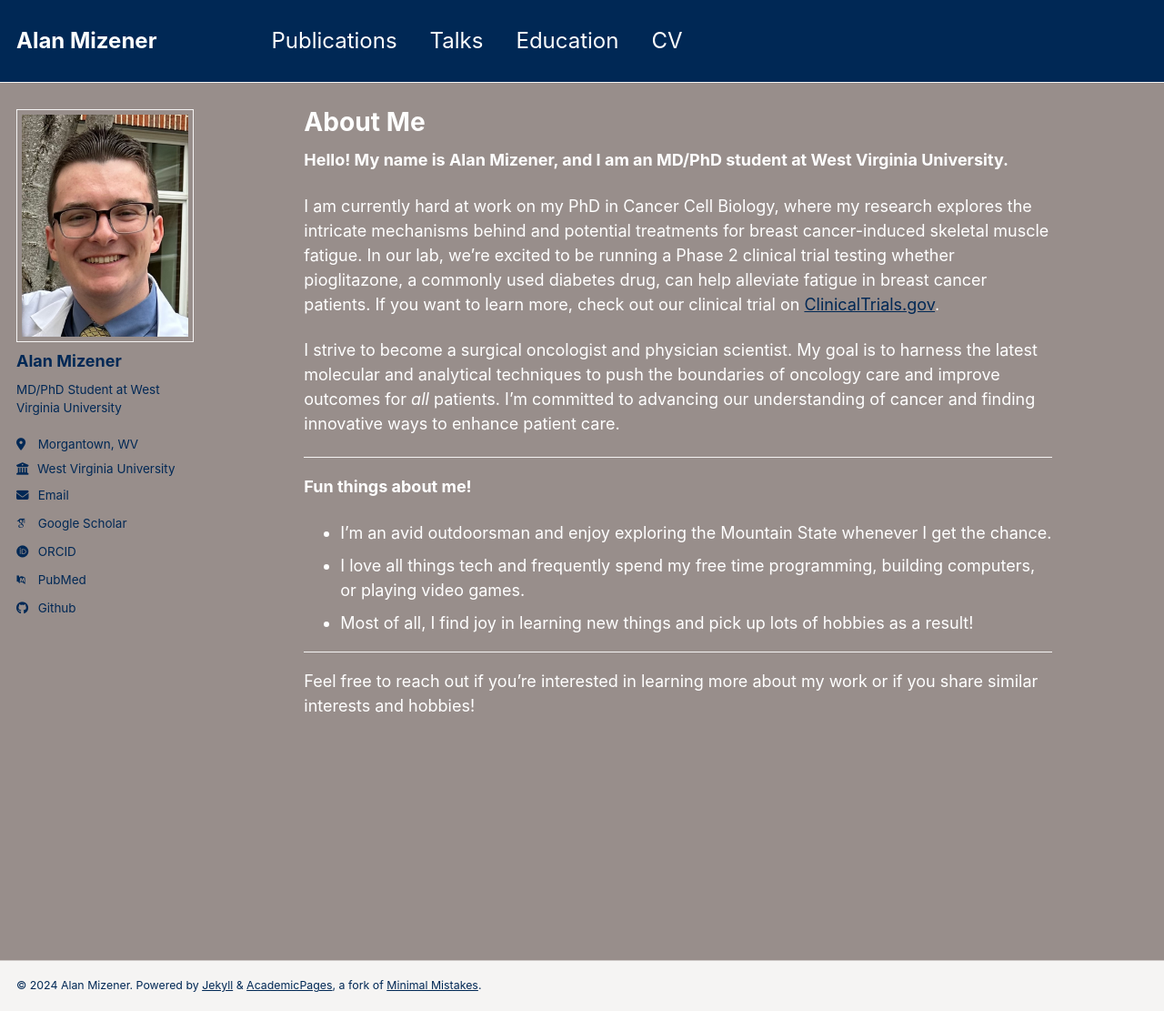
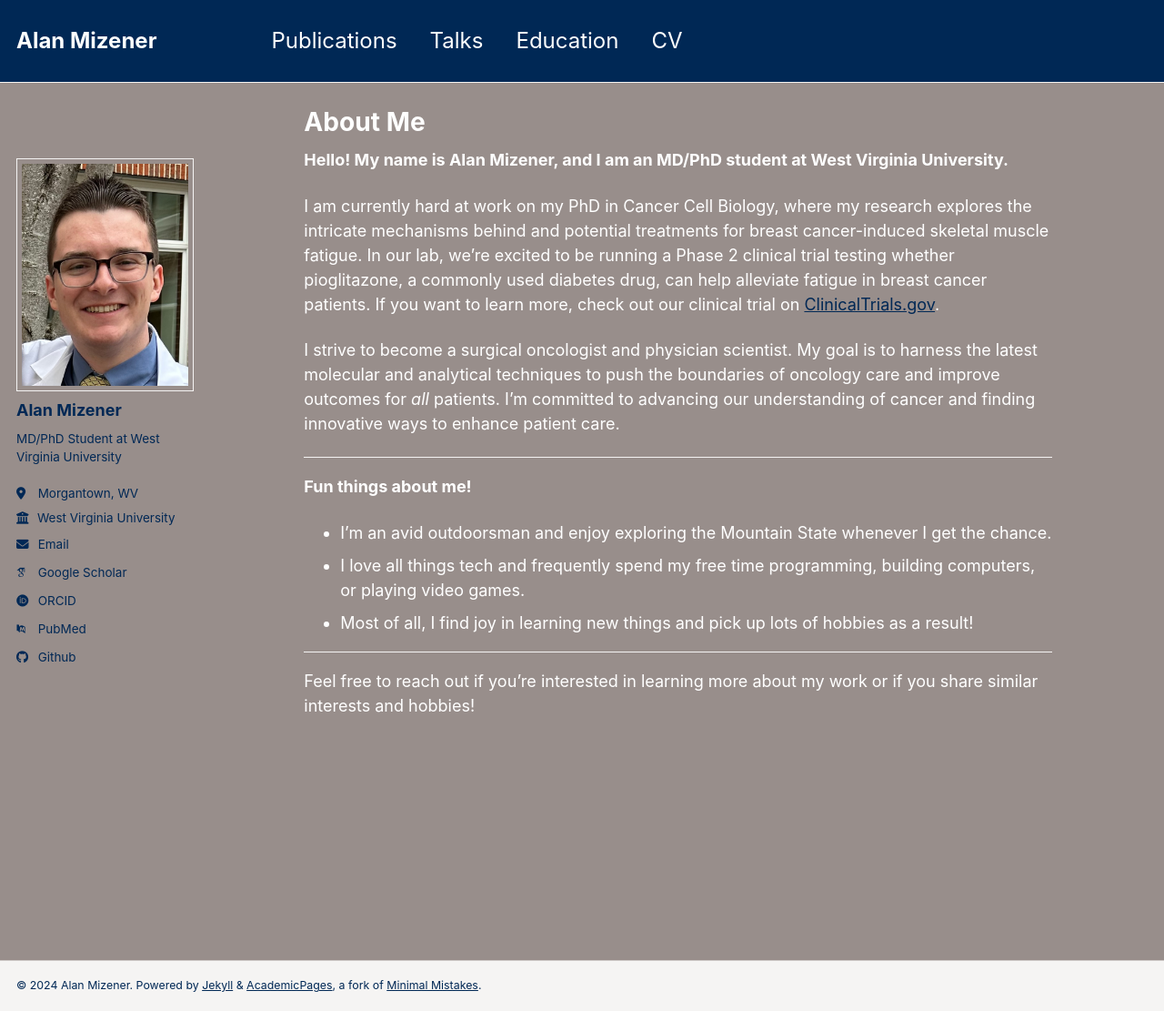
Before and after one commit to admizener/admizener.github.io, a Jekyll site: the page built from _pages/about.md, in a window 1280 px wide and 1111 px high. Shown: the whole window at 91% size. Built offline with Jekyll 4.4.1, drawn with Linux system fonts in a browser that asks for light colours; some web fonts are replaced.

Commit message:
Update _sidebar.scss

```diff
--- a/_sass/_sidebar.scss
+++ b/_sass/_sidebar.scss
@@ -33,6 +33,10 @@
   @include breakpoint($x-large) {
     max-width: $sidebar-link-max-width;
   }
+
+   @include breakpoint($medium-wide) {
+      margin-top: 3em;
+   }
 
   h2, h3, h4, h5, h6 {
     margin-bottom: 0;
```
